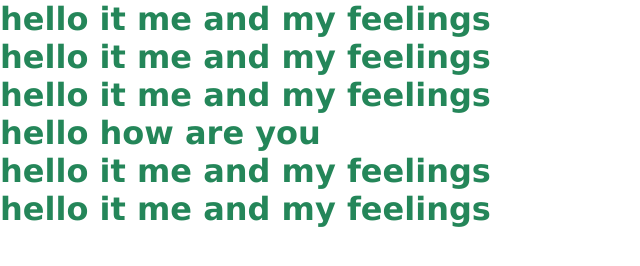
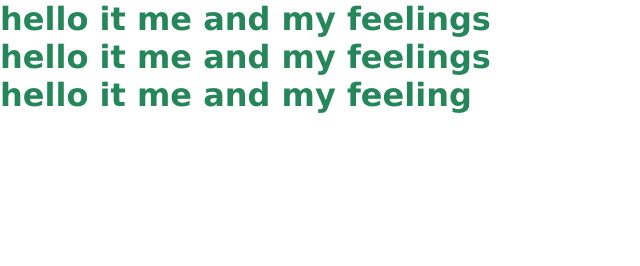
Before and after one commit to abhi-nokhwal/demo, a plain HTML site: page index.html in a window 1280 px wide. Shown: the whole page, without its empty margins (0-640 px from the left). Drawn offline with Linux system fonts and the light colour scheme.

Commit message:
bug fixed

```diff
--- a/index.html
+++ b/index.html
@@ -11,10 +11,7 @@
 <body>
     <h1>hello it me and my feelings</h1>
     <h1>hello it me and my feelings</h1>
-    <h1>hello it me and my feelings</h1>
-    <h1>hello how are you</h1>
-    <h1>hello it me and my feelings</h1>
-    <h1>hello it me and my feelings</h1>
+    <h1>hello it me and my feeling</h1>
 </body>
 
 </html>
```
